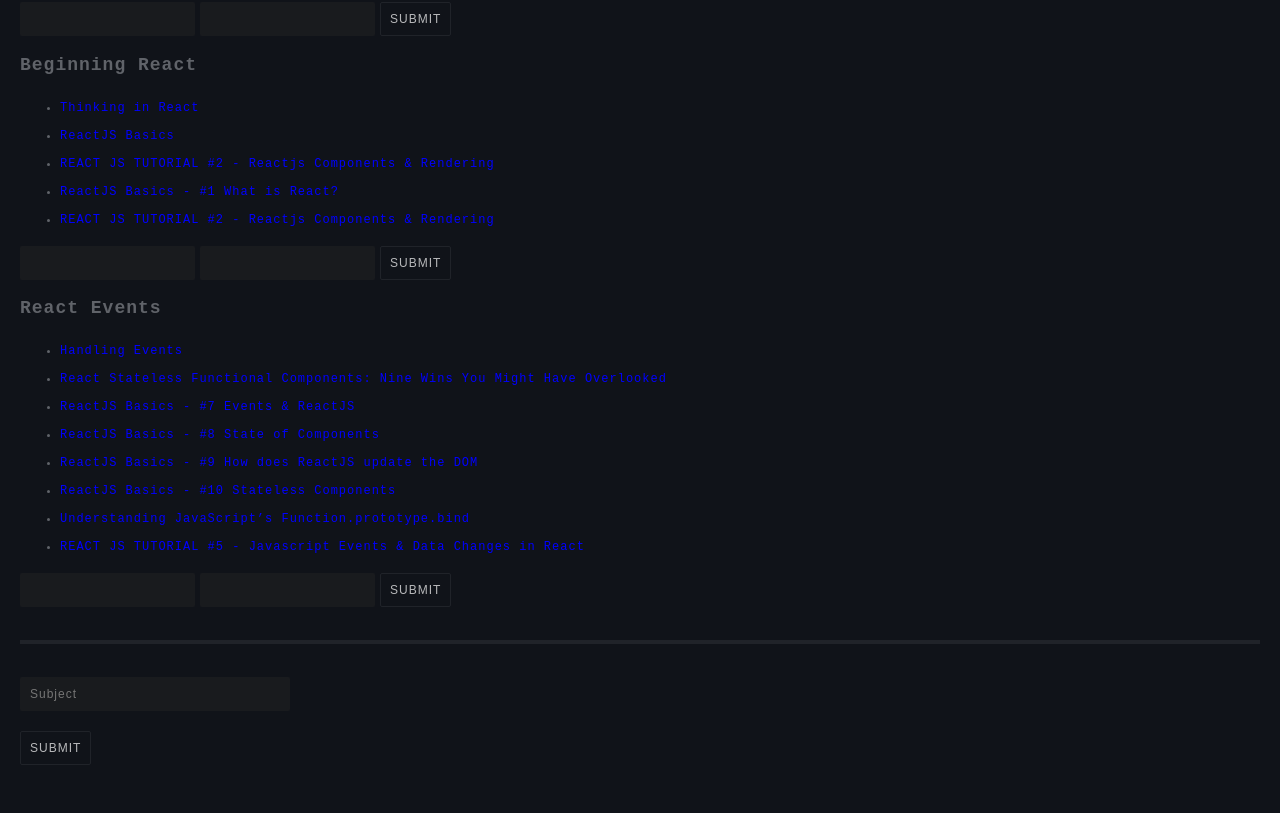
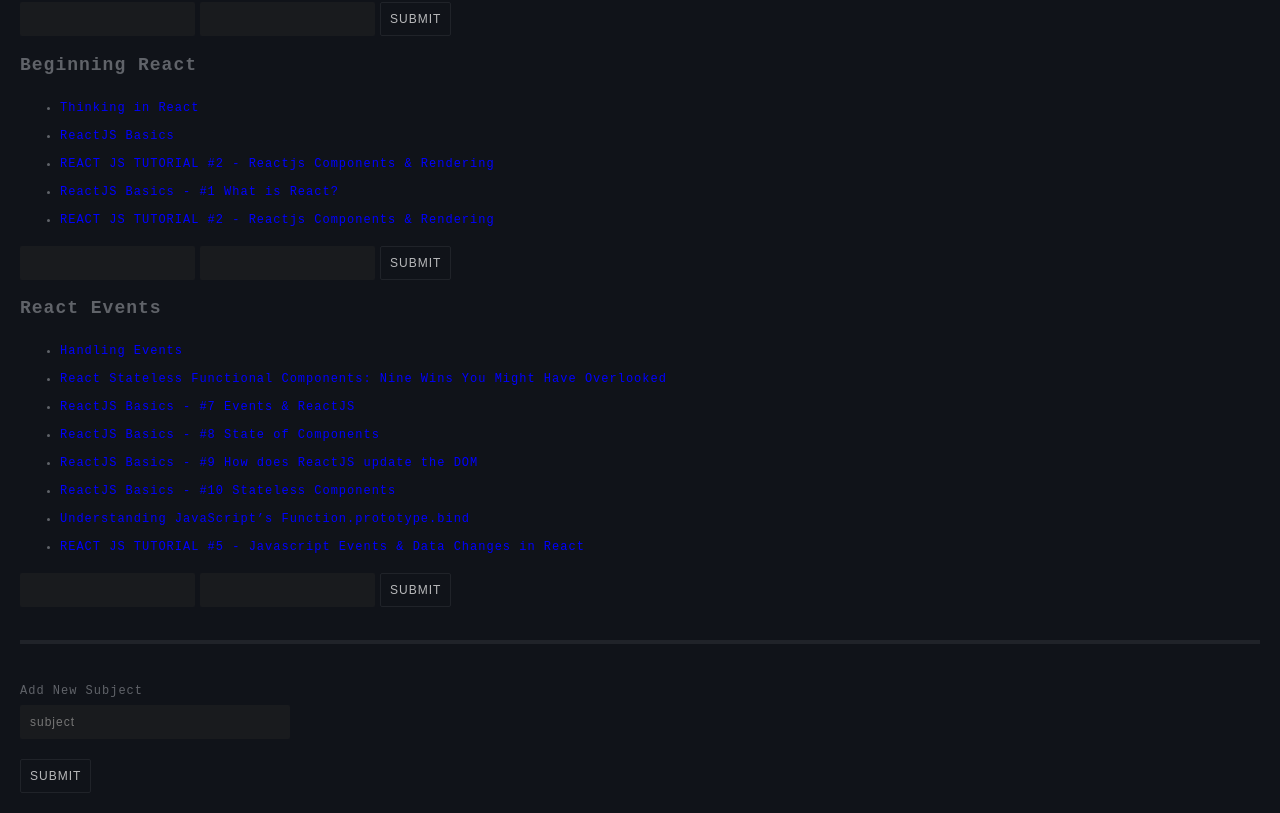
Before and after one commit to Roman-KO/notes, a React (Create React App) app: page / in a window 1280 px wide. Shown: the part 660-1473 px from the top of the page. Before the commit the page ends 1445 px from the top, so only its background shows below. Built offline with nearby package versions, Linux system fonts and the light colour scheme.

Commit message:
adding validation on new subject input field

```diff
--- a/src/AddNewSubject.js
+++ b/src/AddNewSubject.js
@@ -12,10 +12,6 @@
 	}
 
 	handleTypingNew(e) {
-		const target = e.target;
-		const value = target.value;
-		const name = target.name;
-
 		this.setState({
 			[e.target.name]: e.target.value
 		})
@@ -23,19 +19,25 @@
 
 	handleSubmit(e){
 		e.preventDefault();
-		this.props.addSubject(this.state.subject);
+		if (this.state.subject === '') {
+			alert('Please enter a subject.');
+		} else {
+			this.props.addSubject(this.state.subject);
+			// reset subject after submit
+			this.setState({subject: ''});
+		}
 	}
 
 	render() {
 		return (
 			<form className="new-form">
-				<label htmlFor="subject"></label>
+				<label htmlFor="subject">Add New Subject</label>
 				<input
 					name="subject"
 					onChange={this.handleTypingNew}
 					value={this.state.subject}
 					type="text"
-					placeholder="Subject"
+					placeholder="subject"
 				/>
 				<button onClick={this.handleSubmit}>
 					Submit
```
Also changed, not shown: src/App.js (+0 -14 lines).
